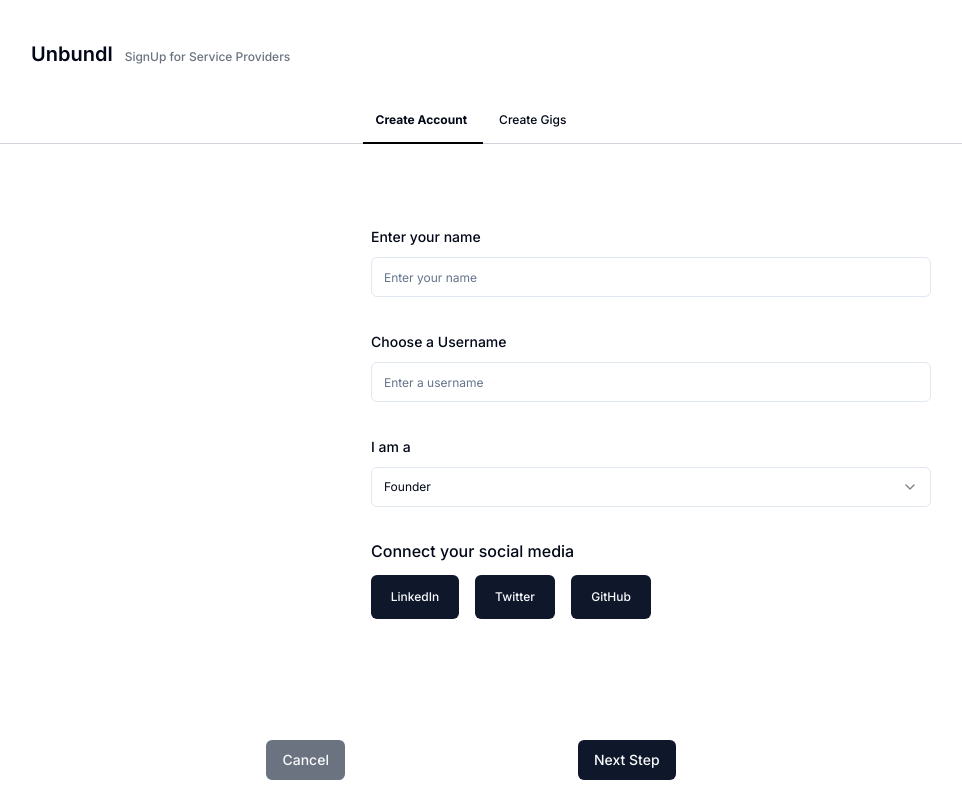
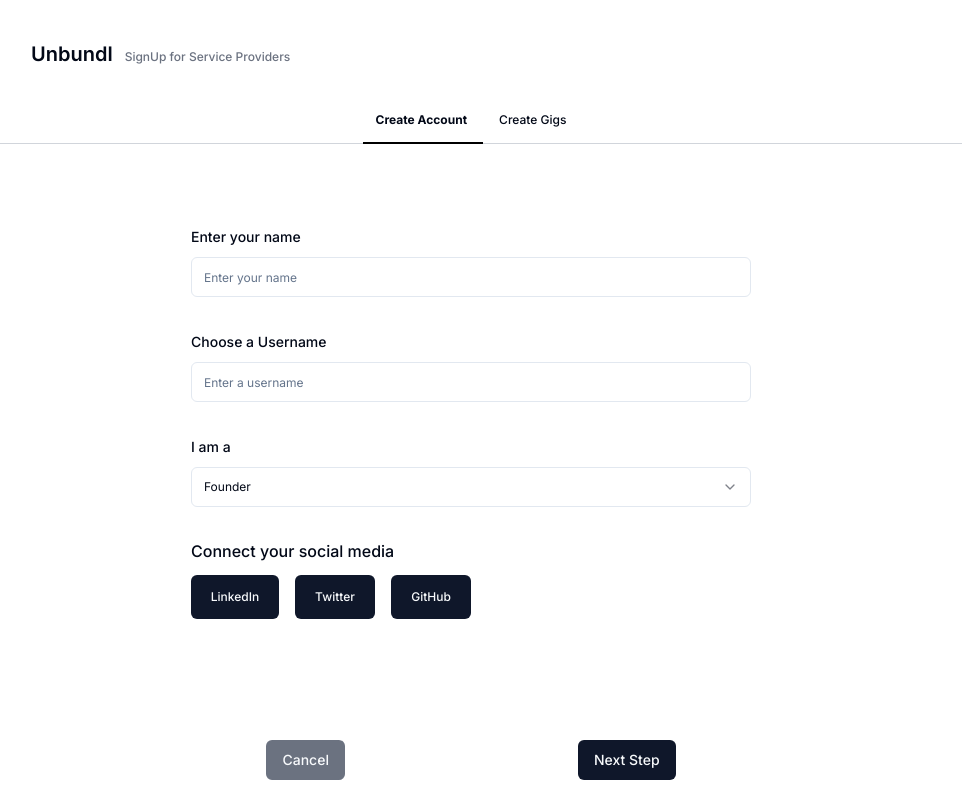
Before and after one commit to ShaikhNabeelShabbir/unbundl-web, a React (Vite) app: page /service-providers in a window 1280 px wide. Shown: the whole page, without its empty margins (169-1131 px from the left). Built offline with nearby package versions, Linux system fonts and the light colour scheme.

Commit message:
changes updated

```diff
--- a/src/components/forms/CreateAccountForm2.tsx
+++ b/src/components/forms/CreateAccountForm2.tsx
@@ -39,15 +39,11 @@ export function CreateAccountForm2() {
   }
 
   return (
-    <div className="main-div flex flex-col px-20">
+    <div className="main-div flex flex-col px-20 flex-wrap w-full items-center ">
       <div className="flex flex-row py-10 px-5">
-        <div className="pl-[440px] ">
-          <div className="justify-center w-[560px] py-[40px]">
+        <div className="justify-center w-[560px] py-10">
           <Form {...form}>
-              <form
-                onSubmit={form.handleSubmit(onSubmit)}
-                className="space-y-8"
-              >
+            <form onSubmit={form.handleSubmit(onSubmit)} className="space-y-8">
               <FormField
                 control={form.control}
                 name="name"
@@ -120,6 +116,5 @@ export function CreateAccountForm2() {
         </div>
       </div>
     </div>
-    </div>
   );
 }
--- a/src/components/forms/CreateGigs.tsx
+++ b/src/components/forms/CreateGigs.tsx
@@ -4,7 +4,7 @@ import CreateNewService from "../create-new-service";
 
 export function CreateGigs() {
   return (
-    <div>
+    <div className="main-div flex flex-col px-20 flex-wrap w-full items-center ">
       <div className="main-div">
         <div className="py-[40px]">
           <div className="justify-center">
```
Lines whose indentation alone changed are shown as unchanged.
